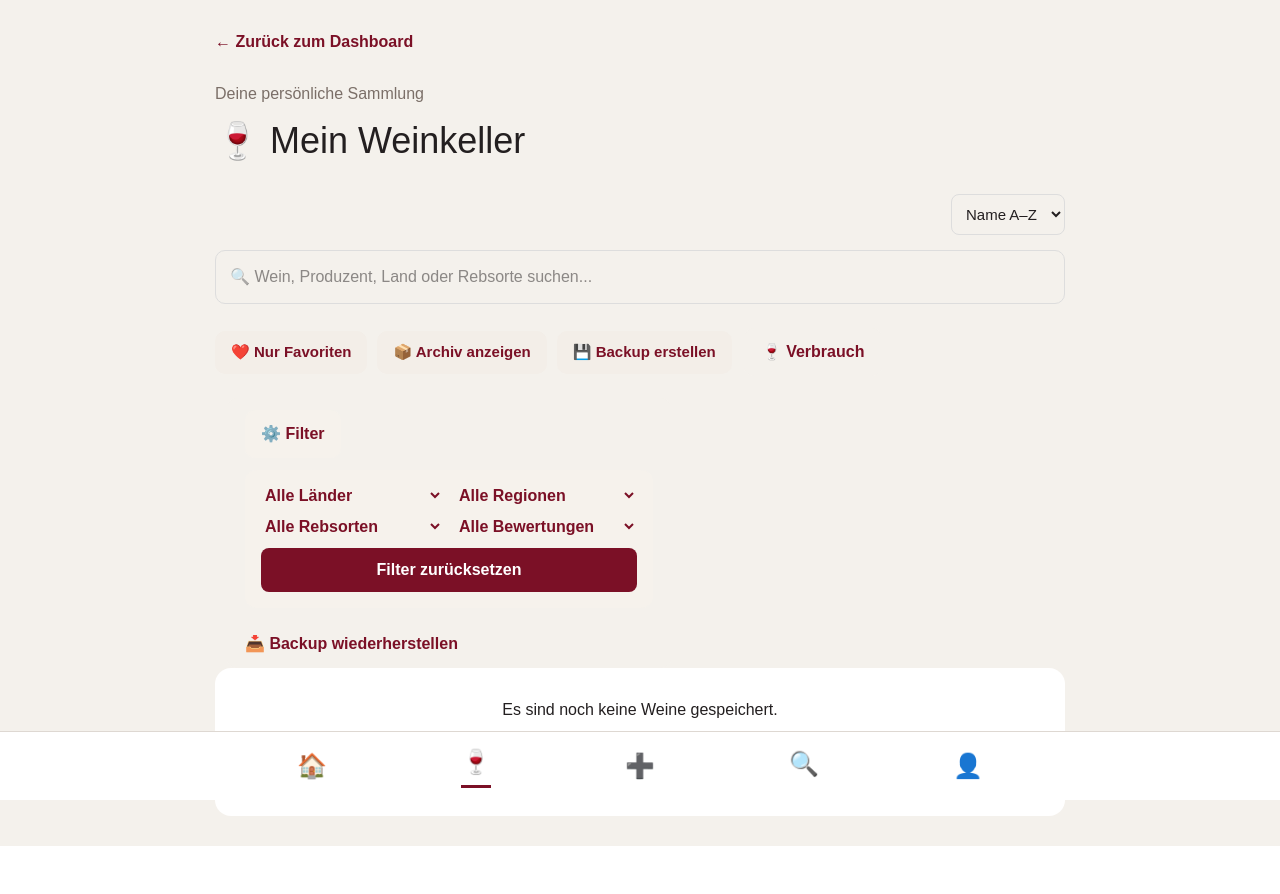
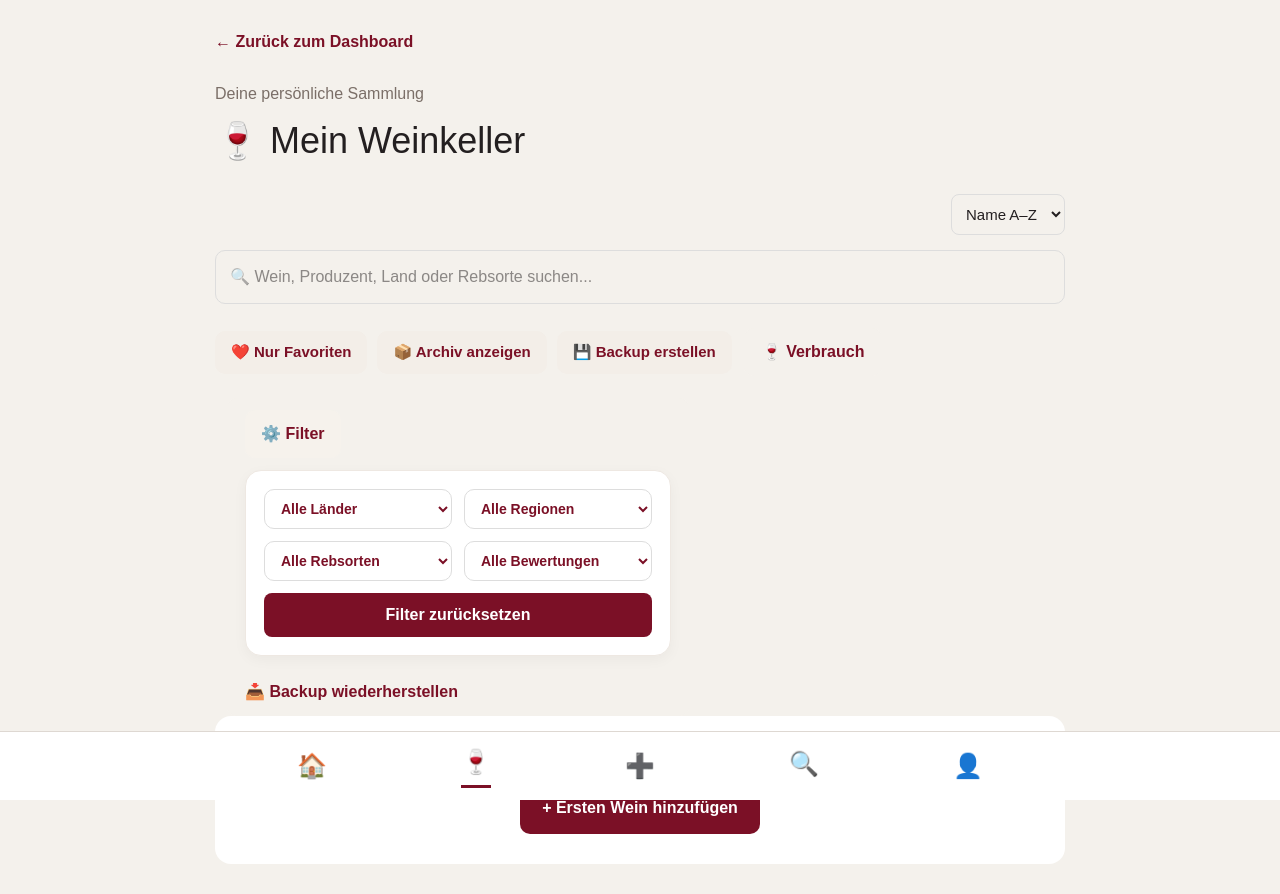
Before and after one commit to maprinz76-ctrl/winecellar-ai, a Next.js app: page /weinkeller in a window 1280 px wide. Both pictures are taken after a click on the button "⚙️ Filter". Before the commit the page ends 846 px from the top, so only its background shows below. Built offline with nearby package versions, Linux system fonts and the light colour scheme.

Commit message:
Filterbereich optisch verbessert

```diff
--- a/app/weinkeller/page.tsx
+++ b/app/weinkeller/page.tsx
@@ -522,17 +522,31 @@ ref={suchfeldRef}
   style={{
     marginTop: "12px",
     marginBottom: "24px",
-      padding: "16px",
-      backgroundColor: "#f6f2ec",
-      borderRadius: "12px",
+    padding: "18px",
+    backgroundColor: "white",
+    border: "1px solid #eee8e2",
+    borderRadius: "16px",
+    maxWidth: "560px",
     display: "grid",
     gridTemplateColumns: "repeat(2, minmax(0, 1fr))",
     gap: "12px",
+    boxShadow: "0 4px 14px rgba(0,0,0,0.04)",
   }}
 >
     <select
   value={filterLand}
   onChange={(e) => setFilterLand(e.target.value)}
+  style={{
+  width: "100%",
+  padding: "10px 12px",
+  border: "1px solid #ddd",
+  borderRadius: "10px",
+  backgroundColor: "white",
+  color: "#7b1026",
+  fontWeight: "600",
+  fontSize: "14px",
+  cursor: "pointer",
+}}
 >
   <option value="">Alle Länder</option>
   <option value="Deutschland">Deutschland</option>
@@ -551,6 +565,17 @@ ref={suchfeldRef}
 <select
   value={filterRegion}
   onChange={(e) => setFilterRegion(e.target.value)}
+  style={{
+    width: "100%",
+    padding: "10px 12px",
+    border: "1px solid #ddd",
+    borderRadius: "10px",
+    backgroundColor: "white",
+    color: "#7b1026",
+    fontWeight: "600",
+    fontSize: "14px",
+    cursor: "pointer",
+  }}
 >
   <option value="">Alle Regionen</option>
 
@@ -569,6 +594,17 @@ ref={suchfeldRef}
  <select
   value={filterRebsorte}
   onChange={(e) => setFilterRebsorte(e.target.value)}
+  style={{
+    width: "100%",
+    padding: "10px 12px",
+    border: "1px solid #ddd",
+    borderRadius: "10px",
+    backgroundColor: "white",
+    color: "#7b1026",
+    fontWeight: "600",
+    fontSize: "14px",
+    cursor: "pointer",
+  }}
 >
   <option value="">Alle Rebsorten</option>
 
@@ -592,6 +628,17 @@ ref={suchfeldRef}
 <select
   value={filterBewertung}
   onChange={(e) => setFilterBewertung(e.target.value)}
+  style={{
+    width: "100%",
+    padding: "10px 12px",
+    border: "1px solid #ddd",
+    borderRadius: "10px",
+    backgroundColor: "white",
+    color: "#7b1026",
+    fontWeight: "600",
+    fontSize: "14px",
+    cursor: "pointer",
+  }}
 >
   <option value="">Alle Bewertungen</option>
   <option value="5">★★★★★</option>
```
Lines whose indentation alone changed are shown as unchanged.
